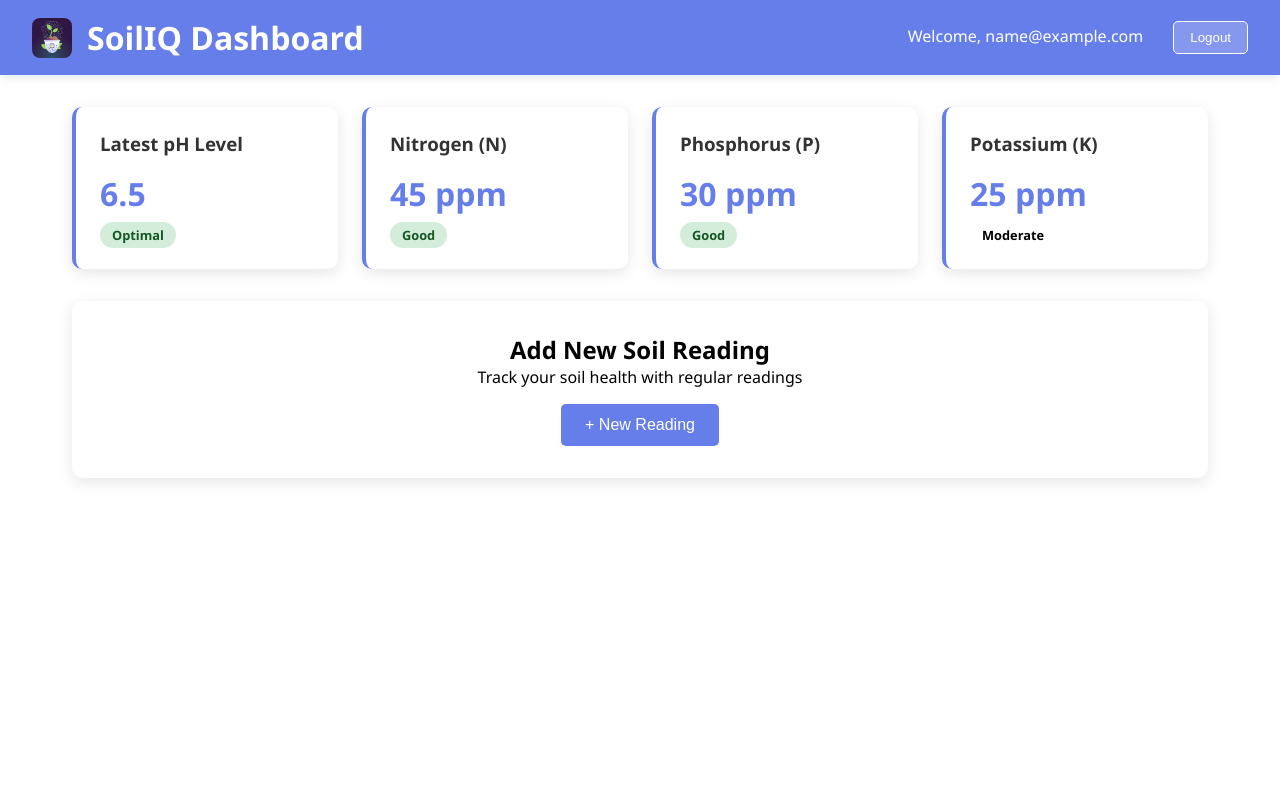
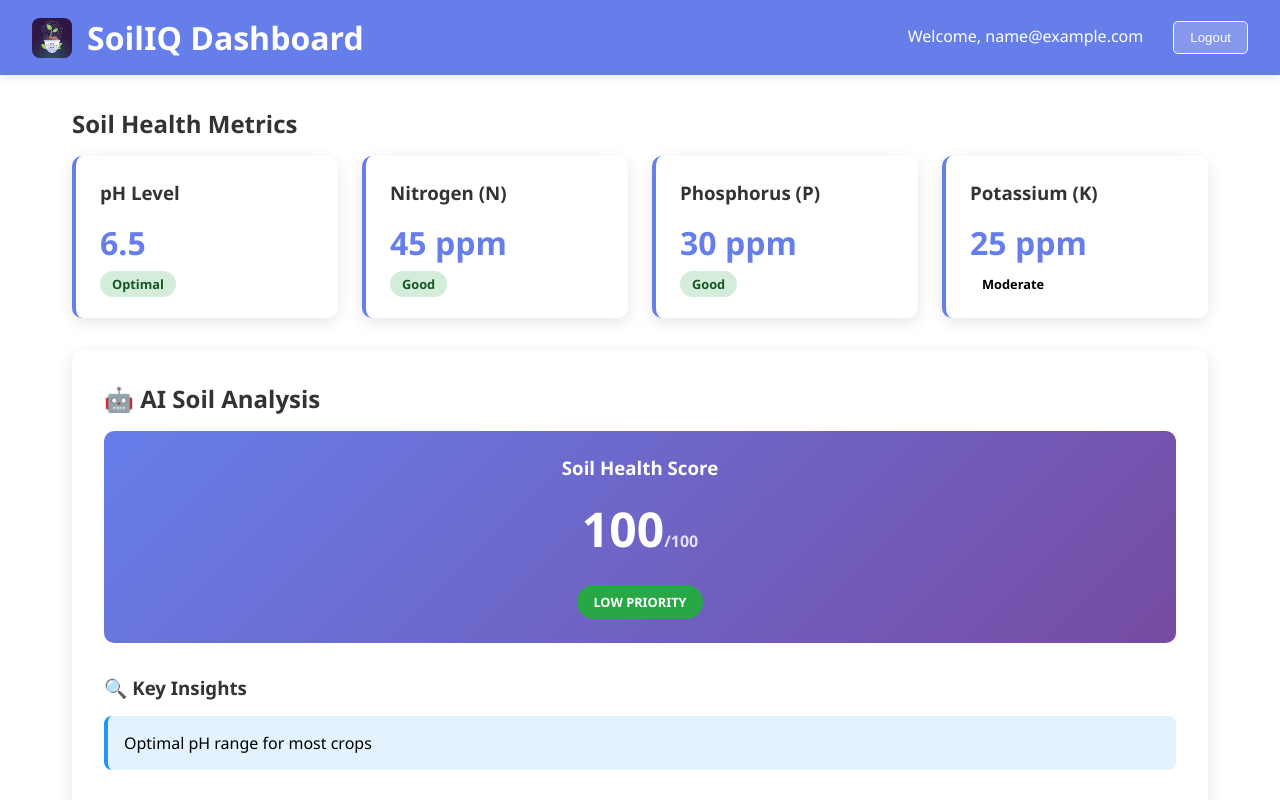
Before and after one commit to Charley-sys/SoilIQ, a React (Vite) app in the folder client/: page / in a window 1280 px wide. Both pictures are taken after typing "name@example.com", "Sample123" into the empty fields and a click on the button "Login". Shown: the top 800 px of the page. Built offline with nearby package versions, Linux system fonts and the light colour scheme.

Commit message:
Commit AI Insights feature updating Dashboard and styles

```diff
--- /dev/null
+++ b/client/src/components/AIInsights.jsx
@@ -0,0 +1,90 @@
+// client/src/components/AIInsights.jsx
+import React from 'react';
+import { SoilAI } from '../utils/aiInsightEngine.js';
+
+const AIInsights = ({ soilReadings }) => {
+  if (!soilReadings || soilReadings.length === 0) {
+    return (
+      <div className="ai-insights">
+        <h2>AI Soil Analysis</h2>
+        <div className="no-data">
+          <p>No soil data available for analysis</p>
+          <p>Add your first soil reading to get AI-powered insights</p>
+        </div>
+      </div>
+    );
+  }
+
+  const latestReading = soilReadings[0];
+  const analysis = SoilAI.analyzeSoil(latestReading);
+
+  return (
+    <div className="ai-insights">
+      <h2>🤖 AI Soil Analysis</h2>
+
+      {/* Health Score */}
+      <div className="health-score-card">
+        <h3>Soil Health Score</h3>
+        <div className="score-circle">
+          <span className="score">{analysis.healthScore}</span>
+          <span className="score-label">/100</span>
+        </div>
+        <div className={`urgency-badge ${analysis.urgency}`}>
+          {analysis.urgency.toUpperCase()} PRIORITY
+        </div>
+      </div>
+
+      {/* Key Insights */}
+      <div className="insights-section">
+        <h3>🔍 Key Insights</h3>
+        <div className="insights-list">
+          {analysis.insights.map((insight, index) => (
+            <div key={index} className="insight-item">
+              {insight}
+            </div>
+          ))}
+        </div>
+      </div>
+
+      {/* Recommendations */}
+      <div className="recommendations-section">
+        <h3>💡 Recommended Actions</h3>
+        <div className="recommendations-list">
+          {analysis.recommendations.map((rec, index) => (
+            <div key={index} className="recommendation-item">
+              {rec}
+            </div>
+          ))}
+        </div>
+      </div>
+
+      {/* Risks */}
+      {analysis.risks.length > 0 && (
+        <div className="risks-section">
+          <h3>⚠️ Potential Risks</h3>
+          <div className="risks-list">
+            {analysis.risks.map((risk, index) => (
+              <div key={index} className="risk-item">
+                {risk}
+              </div>
+            ))}
+          </div>
+        </div>
+      )}
+
+      {/* Crop Suggestions */}
+      <div className="crops-section">
+        <h3>🌱 Suitable Crops</h3>
+        <div className="crops-grid">
+          {analysis.cropSuggestions.map((crop, index) => (
+            <span key={index} className="crop-tag">
+              {crop}
+            </span>
+          ))}
+        </div>
+      </div>
+    </div>
+  );
+};
+
+export default AIInsights;
--- a/client/src/pages/Dashboard.jsx
+++ b/client/src/pages/Dashboard.jsx
@@ -2,6 +2,7 @@
 import React, { useContext, useState } from 'react';
 import { AuthContext } from '../context/AuthContext.jsx';
 import Logo from '../components/common/Logo';
+import AIInsights from '../components/AIInsights.jsx';
 
 const Dashboard = () => {
   const { user, logout } = useContext(AuthContext);
@@ -52,9 +53,12 @@ const Dashboard = () => {
       </header>
 
       <div className="dashboard-content">
+        {/* Soil Metrics Cards */}
+        <div className="section">
+          <h2>Soil Health Metrics</h2>
           <div className="soil-cards">
             <div className="soil-card">
-            <h3>Latest pH Level</h3>
+              <h3>pH Level</h3>
               <p className="reading">{latestReading?.pH || 'N/A'}</p>
               <span className={`status ${pHStatus.class}`}>{pHStatus.label}</span>
             </div>
@@ -77,11 +81,18 @@ const Dashboard = () => {
               <span className={`status ${potassiumStatus.class}`}>{potassiumStatus.label}</span>
             </div>
           </div>
+        </div>
 
+        {/* AI Insights Section */}
+        <div className="section">
+          <AIInsights soilReadings={soilReadings} />
+        </div>
+
+        {/* Action Section */}
         <div className="add-reading-section">
-          <h2>Add New Soil Reading</h2>
-          <p>Track your soil health with regular readings</p>
-          <button className="primary-btn">+ New Reading</button>
+          <h2>Manage Your Soil Data</h2>
+          <p>Add new soil readings to get updated AI recommendations</p>
+          <button className="primary-btn">+ New Soil Reading</button>
         </div>
       </div>
     </div>
--- a/client/src/styles/design-system.css
+++ b/client/src/styles/design-system.css
@@ -354,3 +354,146 @@ status.moderate { background: #fff3cd; color: #856404; }
 .logo {
   margin-bottom: 2rem;
 }
+/* AI Insights Styles */
+.ai-insights {
+  background: white;
+  border-radius: 10px;
+  padding: 2rem;
+  box-shadow: 0 4px 15px rgba(0,0,0,0.1);
+  margin-bottom: 2rem;
+}
+
+.ai-insights h2 {
+  color: #333;
+  margin-bottom: 1.5rem;
+  display: flex;
+  align-items: center;
+  gap: 10px;
+}
+
+/* Health Score */
+.health-score-card {
+  text-align: center;
+  padding: 1.5rem;
+  background: linear-gradient(135deg, #667eea 0%, #764ba2 100%);
+  border-radius: 10px;
+  color: white;
+  margin-bottom: 2rem;
+}
+
+.score-circle {
+  font-size: 3rem;
+  font-weight: bold;
+  margin: 1rem 0;
+}
+
+.score-label {
+  font-size: 1rem;
+  opacity: 0.8;
+}
+
+.urgency-badge {
+  display: inline-block;
+  padding: 0.5rem 1rem;
+  border-radius: 20px;
+  font-size: 0.8rem;
+  font-weight: bold;
+  margin-top: 0.5rem;
+}
+
+.urgency-badge.high {
+  background: #dc3545;
+  color: white;
+}
+
+.urgency-badge.medium {
+  background: #ffc107;
+  color: #000;
+}
+
+.urgency-badge.low {
+  background: #28a745;
+  color: white;
+}
+
+/* Insights Sections */
+.insights-section,
+.recommendations-section,
+.risks-section,
+.crops-section {
+  margin-bottom: 2rem;
+}
+
+.insights-section h3,
+.recommendations-section h3,
+.risks-section h3,
+.crops-section h3 {
+  color: #333;
+  margin-bottom: 1rem;
+  display: flex;
+  align-items: center;
+  gap: 8px;
+}
+
+.insights-list,
+.recommendations-list,
+.risks-list {
+  display: flex;
+  flex-direction: column;
+  gap: 0.5rem;
+}
+
+.insight-item,
+.recommendation-item,
+.risk-item {
+  padding: 1rem;
+  border-radius: 8px;
+  border-left: 4px solid;
+}
+
+.insight-item {
+  background: #e3f2fd;
+  border-left-color: #2196f3;
+}
+
+.recommendation-item {
+  background: #e8f5e8;
+  border-left-color: #4caf50;
+}
+
+.risk-item {
+  background: #ffebee;
+  border-left-color: #f44336;
+}
+
+/* Crops Grid */
+.crops-grid {
+  display: flex;
+  flex-wrap: wrap;
+  gap: 0.5rem;
+}
+
+.crop-tag {
+  background: #fff3e0;
+  color: #e65100;
+  padding: 0.5rem 1rem;
+  border-radius: 20px;
+  font-size: 0.9rem;
+  border: 1px solid #ffb74d;
+}
+
+/* Section Styling */
+.section {
+  margin-bottom: 2rem;
+}
+
+.section h2 {
+  color: #333;
+  margin-bottom: 1rem;
+}
+
+.no-data {
+  text-align: center;
+  padding: 2rem;
+  color: #666;
+}
--- /dev/null
+++ b/client/src/utils/aiInsightEngine.js
@@ -0,0 +1,135 @@
+// client/src/utils/aiInsightEngine.js
+
+// AI Soil Analysis Engine
+export class SoilAI {
+  static analyzeSoil(readings) {
+    const { pH, nitrogen, phosphorus, potassium, temperature, moisture } = readings;
+
+    const insights = [];
+    const recommendations = [];
+    const risks = [];
+
+    // pH Analysis
+    if (pH < 5.5) {
+      insights.push("Soil is highly acidic");
+      recommendations.push("Apply agricultural lime to raise pH level");
+      risks.push("Nutrient lockup in acidic soil");
+    } else if (pH < 6.0) {
+      insights.push("Soil is moderately acidic");
+      recommendations.push("Consider adding dolomitic lime");
+    } else if (pH >= 6.0 && pH <= 7.0) {
+      insights.push("Optimal pH range for most crops");
+    } else if (pH > 7.5) {
+      insights.push("Soil is alkaline");
+      recommendations.push("Apply sulfur or acidifying fertilizers");
+      risks.push("Reduced micronutrient availability");
+    }
+
+    // NPK Analysis
+    if (nitrogen < 25) {
+      insights.push("Nitrogen deficiency detected");
+      recommendations.push("Apply nitrogen-rich fertilizer (Urea, Ammonium Nitrate)");
+      risks.push("Poor plant growth and yellowing leaves");
+    } else if (nitrogen > 60) {
+      insights.push("Excess nitrogen levels");
+      recommendations.push("Reduce nitrogen application");
+      risks.push("Potential for nutrient runoff and environmental damage");
+    }
+
+    if (phosphorus < 20) {
+      insights.push("Phosphorus deficiency");
+      recommendations.push("Apply phosphate fertilizers (DAP, SSP)");
+      risks.push("Poor root development and flowering");
+    }
+
+    if (potassium < 25) {
+      insights.push("Potassium deficiency");
+      recommendations.push("Apply potash fertilizers (MOP, SOP)");
+      risks.push("Reduced disease resistance and fruit quality");
+    }
+
+    // Nutrient Balance Analysis
+    const npRatio = nitrogen / phosphorus;
+    if (npRatio > 3) {
+      insights.push("High N:P ratio - phosphorus may be limiting");
+      recommendations.push("Balance fertilizer application with more phosphorus");
+    }
+
+    const nkRatio = nitrogen / potassium;
+    if (nkRatio > 2) {
+      insights.push("High N:K ratio - potassium may be limiting");
+      recommendations.push("Increase potassium application");
+    }
+
+    // Overall Soil Health Score (0-100)
+    const healthScore = this.calculateHealthScore(pH, nitrogen, phosphorus, potassium);
+
+    return {
+      insights,
+      recommendations,
+      risks,
+      healthScore,
+      urgency: this.determineUrgency(insights, risks),
+      cropSuggestions: this.suggestCrops(pH, nitrogen, phosphorus, potassium)
+    };
+  }
+
+  static calculateHealthScore(pH, nitrogen, phosphorus, potassium) {
+    let score = 100;
+
+    // pH penalty
+    if (pH < 5.5 || pH > 7.5) score -= 30;
+    else if (pH < 6.0 || pH > 7.0) score -= 15;
+
+    // Nutrient penalties
+    if (nitrogen < 25) score -= 20;
+    if (phosphorus < 20) score -= 15;
+    if (potassium < 25) score -= 15;
+
+    // Bonus for optimal ranges
+    if (pH >= 6.0 && pH <= 7.0) score += 10;
+    if (nitrogen >= 40 && nitrogen <= 60) score += 10;
+    if (phosphorus >= 30) score += 5;
+    if (potassium >= 30) score += 5;
+
+    return Math.max(0, Math.min(100, score));
+  }
+
+  static determineUrgency(insights, risks) {
+    if (risks.length > 0) return 'high';
+    if (insights.some(i => i.includes('deficiency') || i.includes('Excess'))) return 'medium';
+    return 'low';
+  }
+
+  static suggestCrops(pH, nitrogen, phosphorus, potassium) {
+    const crops = [];
+
+    // Acid-loving crops
+    if (pH >= 5.0 && pH <= 6.0) {
+      crops.push('Potatoes', 'Blueberries', 'Sweet Potatoes', 'Tomatoes');
+    }
+
+    // Neutral pH crops
+    if (pH >= 6.0 && pH <= 7.0) {
+      crops.push('Corn', 'Beans', 'Cabbage', 'Carrots', 'Lettuce');
+    }
+
+    // High nitrogen crops
+    if (nitrogen >= 40) {
+      crops.push('Corn', 'Wheat', 'Leafy Greens', 'Grass');
+    }
+
+    // High phosphorus crops
+    if (phosphorus >= 25) {
+      crops.push('Tomatoes', 'Peppers', 'Root Vegetables');
+    }
+
+    // High potassium crops
+    if (potassium >= 30) {
+      crops.push('Fruit Trees', 'Grapes', 'Potatoes', 'Tomatoes');
+    }
+
+    // Remove duplicates and return
+    return [...new Set(crops)].slice(0, 6);
+  }
+}
```
Lines whose indentation alone changed are shown as unchanged.
